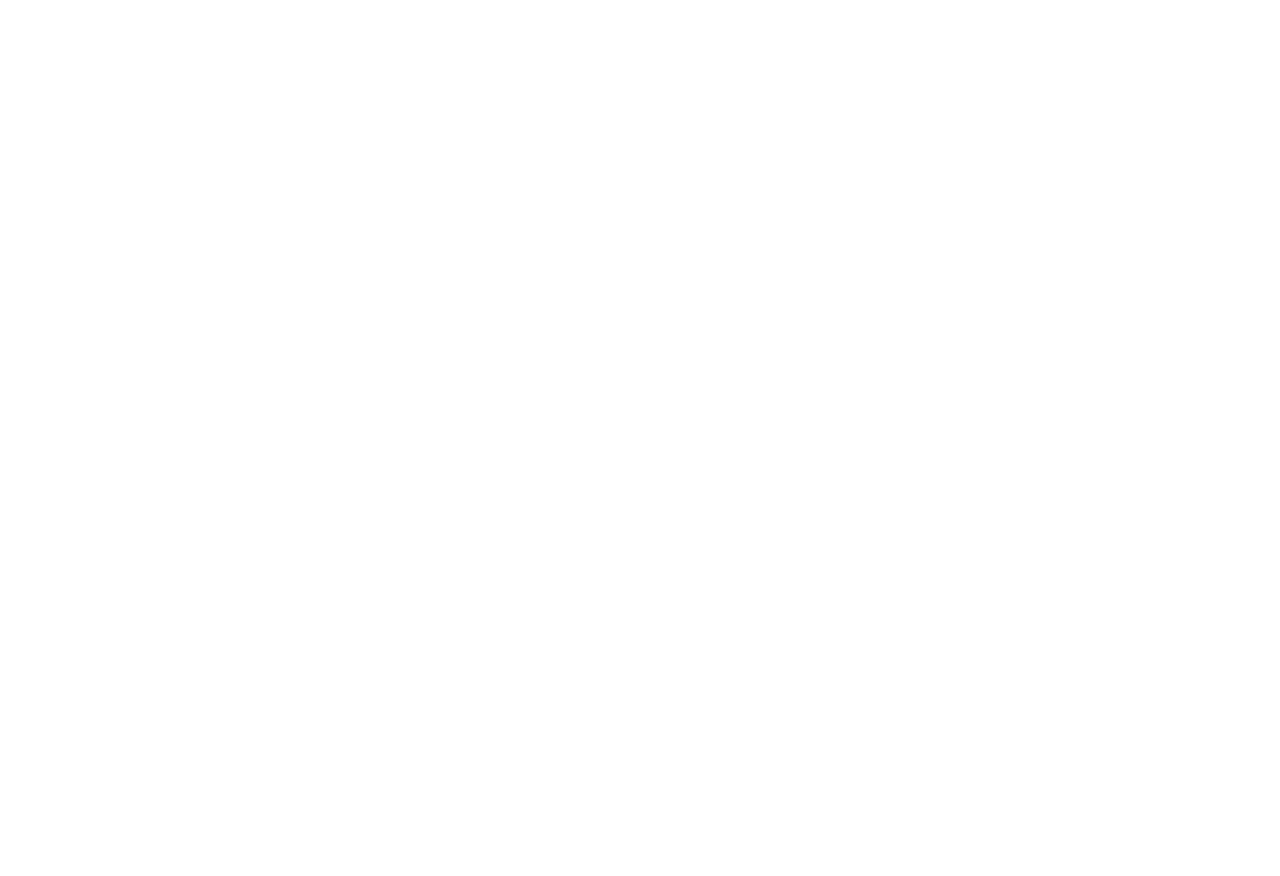
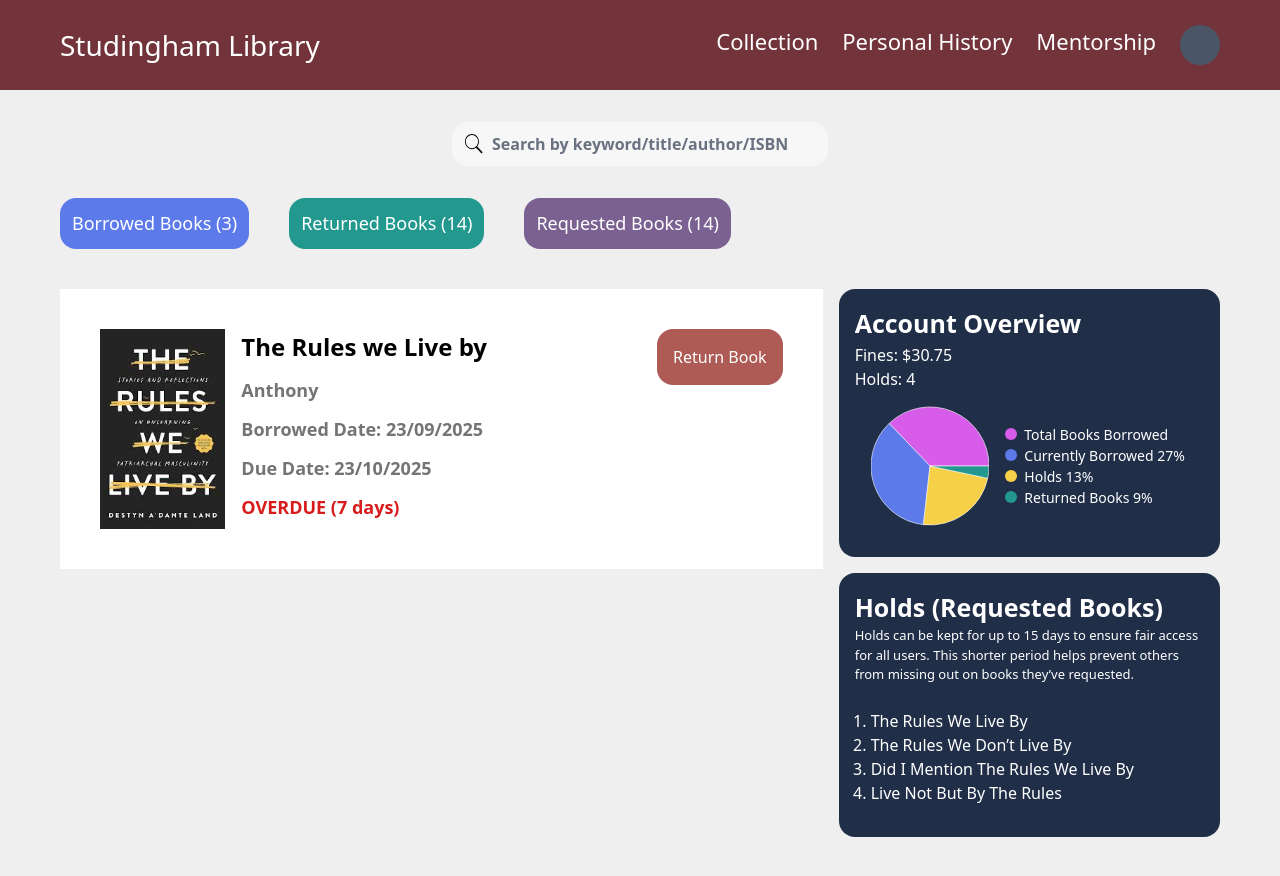
Before and after one commit to Ibrahim-Khairi/University-of-Studingham, a React (Vite) app: page /libraryhistory in a window 1280 px wide. Before the commit this address had no page. Before the commit the page ends 800 px from the top, so only its background shows below. Built offline with nearby package versions, Linux system fonts and the light colour scheme.

Commit message:
creating books borrowing page with pie chart

```diff
--- a/package.json
+++ b/package.json
@@ -13,7 +13,8 @@
     "@tailwindcss/vite": "^4.1.15",
     "react": "^19.1.1",
     "react-dom": "^19.1.1",
-    "react-router-dom": "^7.9.4"
+    "react-router-dom": "^7.9.4",
+    "recharts": "^3.4.1"
   },
   "devDependencies": {
     "@eslint/js": "^9.36.0",
--- a/src/App.jsx
+++ b/src/App.jsx
@@ -7,6 +7,8 @@
 import Digitalregisterstaff from "./pages/Digitalregisterstaff";
 import Librarycollection from "./pages/Librarycollection";
 import Bookdetail from "./pages/Bookdetail";
+import Libraryhistory from "./pages/Libraryhistory";
+
 const App = () => {
   return (
     <div>
@@ -14,14 +16,18 @@
         <Routes>
           <Route path="/dashboard" element={<Dashboard></Dashboard>}></Route>
           <Route path="/courses" element={<Courses></Courses>}></Route>
-          <Route path="/timetablestaff"  element={ <Timetablestaff/> }></Route>
-          <Route path="/LibraryPortal"  element={ <LibraryPortal/> }></Route>
-          <Route path="/digitalregisterstaff"  element={ <Digitalregisterstaff/> }></Route>
-          <Route path="/librarycollection" element={<Librarycollection/>}></Route>
-          <Route path="/bookdetail" element={<Bookdetail/>}></Route>
-
-
-
+          <Route path="/timetablestaff" element={<Timetablestaff />}></Route>
+          <Route path="/LibraryPortal" element={<LibraryPortal />}></Route>
+          <Route
+            path="/digitalregisterstaff"
+            element={<Digitalregisterstaff />}
+          ></Route>
+          <Route
+            path="/librarycollection"
+            element={<Librarycollection />}
+          ></Route>
+          <Route path="/bookdetail" element={<Bookdetail />}></Route>
+          <Route path="/libraryhistory" element={<Libraryhistory />}></Route>
         </Routes>
       </BrowserRouter>
     </div>
--- /dev/null
+++ b/src/Components/librarycomponents/Bookschart.jsx
@@ -0,0 +1,23 @@
+import React from "react";
+import { PieChart, Pie, Cell, Legend, Tooltip } from "recharts";
+const Bookschart = () => {
+  const data = [
+    { name: "totalBooks", value: 100, color: "#D75CEA" },
+    { name: "Borrowed", value: 97, color: "#5C7AEA" },
+    { name: "On Hold", value: 63, color: "#F6D047" },
+    { name: "Returned", value: 9, color: "#22988E" },
+  ];
+  return (
+    <div className="flex justify-center items-center p-4 w-[150px] h-[150px] ">
+      <PieChart width={200} height={200}>
+        <Pie data={data} cx="50%" cy="50%" outerRadius={100} dataKey="value">
+          {data.map((entry, index) => (
+            <Cell key={index} fill={entry.color} />
+          ))}
+        </Pie>
+      </PieChart>
+    </div>
+  );
+};
+
+export default Bookschart;
--- /dev/null
+++ b/src/Pages/Libraryhistory.jsx
@@ -0,0 +1,105 @@
+import React from "react";
+import Librarynav from "../components/librarycomponents/Librarynav";
+import Bookschart from "../components/librarycomponents/Bookschart";
+const Libraryhistory = () => {
+  return (
+    <div>
+      <Librarynav></Librarynav>
+      <div className="container flex gap-10">
+        <button className="bg-[#5C7AEA] text-[18px] p-3 rounded-2xl text-white">
+          Borrowed Books (3)
+        </button>
+        <button className="bg-[#22988E] text-[18px] p-3 rounded-2xl text-white">
+          Returned Books (14)
+        </button>
+        <button className="bg-[#7A6191] text-[18px] p-3 rounded-2xl text-white">
+          Requested Books (14)
+        </button>
+      </div>
+      <div className="container">
+        <div className="grid my-10 grid-cols-[2fr_1fr] gap-4">
+          <div>
+            <div className=" flex justify-between bg-white  p-10">
+              <div className="flex gap-4">
+                <img src="librarycollection.png" className="h-[200px]" alt="" />
+                <div className="flex flex-col gap-3">
+                  <h3 className="font-bold text-[24px]">
+                    The Rules we Live by
+                  </h3>
+                  <p className="text-[#747474] text-[18px] font-bold">
+                    Anthony
+                  </p>
+                  <p className="text-[#747474] text-[18px] font-bold">
+                    Borrowed Date: 23/09/2025
+                  </p>
+                  <p className="text-[#747474] text-[18px] font-bold">
+                    Due Date: 23/10/2025
+                  </p>
+                  <span className="text-[#D81C1C] text-[18px] font-bold">
+                    OVERDUE (7 days)
+                  </span>
+                </div>
+              </div>
+              <div>
+                <button className="bg-[#AD5B54] text-white p-4 rounded-2xl">
+                  Return Book
+                </button>
+              </div>
+            </div>
+          </div>
+          <div>
+            <div className="bg-[#202E48] text-white p-4 rounded-2xl">
+              <h3 className="text-[25px] font-bold">Account Overview</h3>
+              <p>Fines: $30.75</p>
+              <p>Holds: 4</p>
+              <div className="flex items-center">
+                <div>
+                  <Bookschart></Bookschart>
+                </div>
+                <div className="text-[14px] ">
+                  <ul>
+                    <li>
+                      {" "}
+                      <span className="bg-[#D75CEA] w-3 inline-block h-3 rounded-full mr-1"></span>{" "}
+                      Total Books Borrowed
+                    </li>
+                    <li>
+                      {" "}
+                      <span className="bg-[#5C7AEA] w-3 inline-block h-3 rounded-full mr-1"></span>{" "}
+                      Currently Borrowed 27%
+                    </li>
+                    <li>
+                      {" "}
+                      <span className="bg-[#F6D047] w-3 inline-block h-3 rounded-full mr-1"></span>{" "}
+                      Holds 13%
+                    </li>
+                    <li>
+                      <span className="bg-[#22988E] w-3 inline-block h-3 rounded-full mr-1"></span>{" "}
+                      Returned Books 9%
+                    </li>
+                  </ul>
+                </div>
+              </div>
+            </div>
+            <div className="bg-[#202E48] text-white p-4 rounded-2xl mt-4">
+              <h3 className="text-[25px] font-bold">Holds (Requested Books)</h3>
+              <p className="text-[13px]">
+                Holds can be kept for up to 15 days to ensure fair access for
+                all users. This shorter period helps prevent others from missing
+                out on books they’ve requested.{" "}
+              </p>
+              <ol className="mt-2 list-decimal p-4 font-medium">
+                <li>The Rules We Live By</li>
+                <li>The Rules We Don’t Live By</li>
+                <li>Did I Mention The Rules We Live By</li>
+                <li>Live Not But By The Rules</li>
+              </ol>
+            </div>
+          </div>
+        </div>
+      </div>
+    </div>
+  );
+};
+
+export default Libraryhistory;
--- a/src/index.css
+++ b/src/index.css
@@ -6,3 +6,6 @@
   padding-left: 20px;
   padding-right: 20px;
 }
+body {
+  background-color: #efefef;
+}
```
Also changed, not shown: 1 other file (tests, documents, lock files or other folders).
